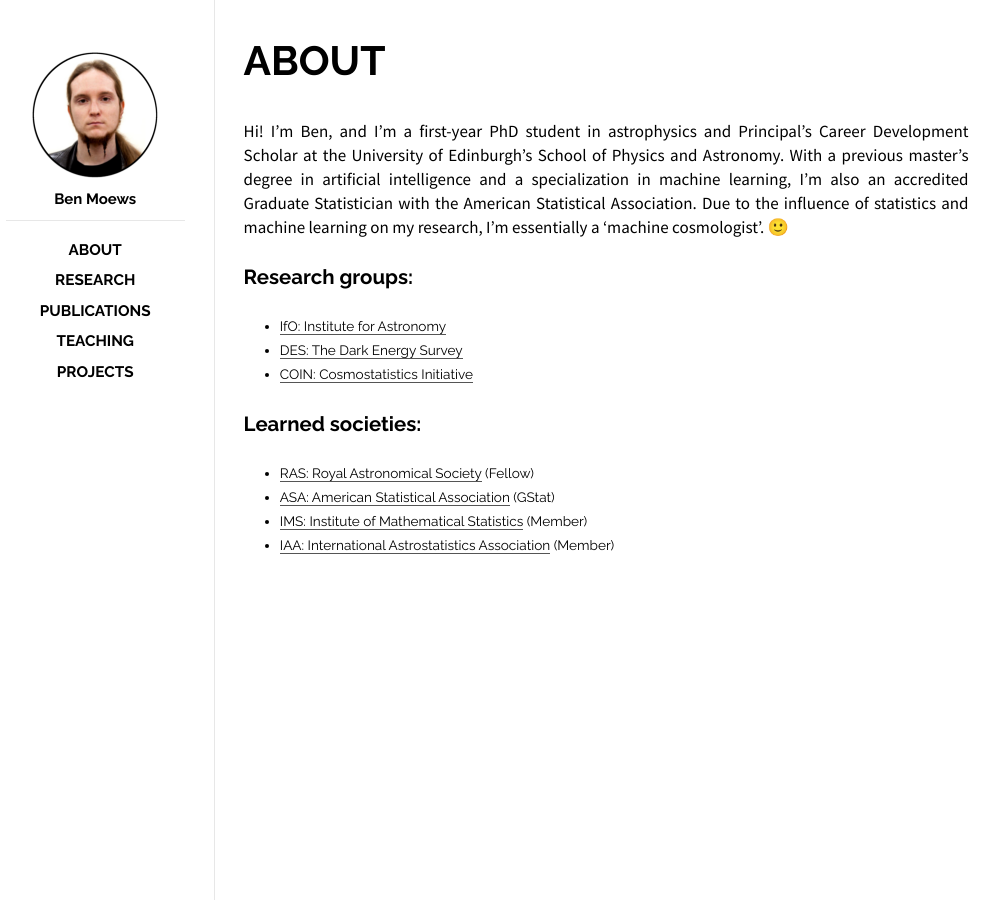
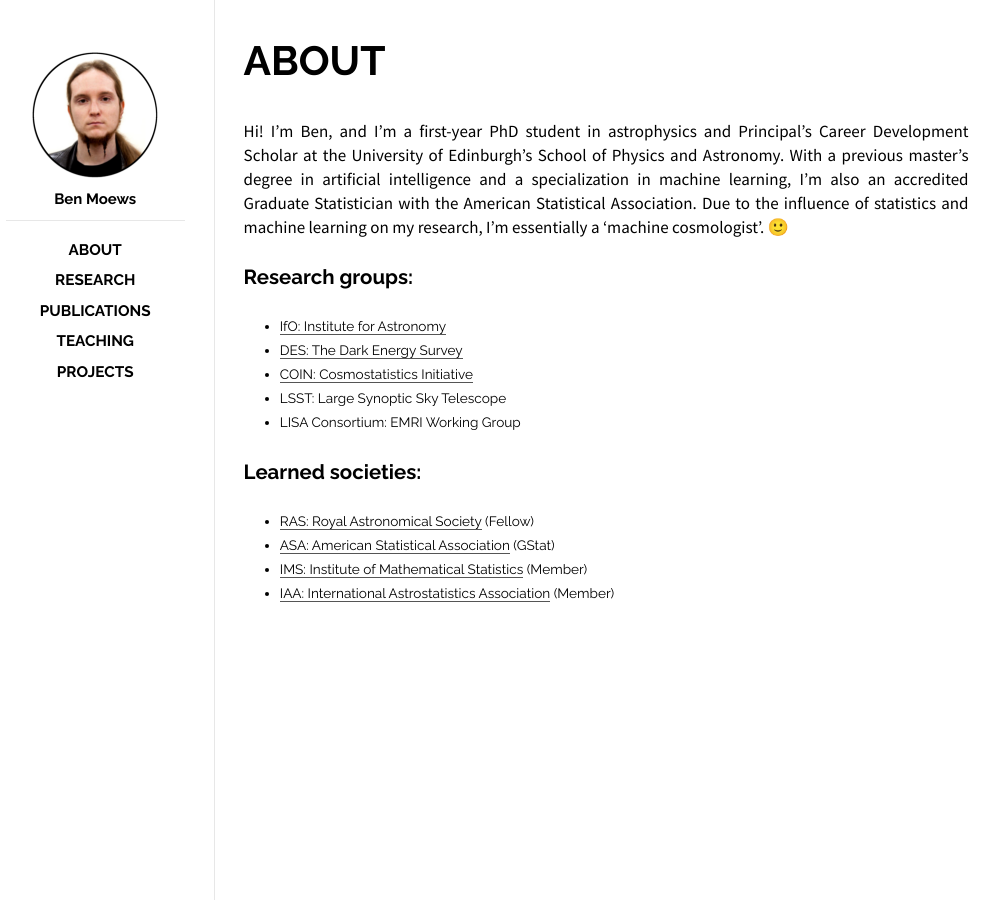
Before and after one commit to moews/moews.github.io, a Jekyll site: the page built from _posts/2017-03-27-about.md, in a window 1280 px wide. Shown: the whole page, without its empty margins (144-1143 px from the left). Built offline with Jekyll 4.4.1, drawn with Linux system fonts in a browser that asks for light colours.

Commit message:
Update 2017-03-27-about.md

```diff
--- a/_posts/2017-03-27-about.md
+++ b/_posts/2017-03-27-about.md
@@ -14,6 +14,8 @@ Hi! I'm Ben, and I'm a first-year PhD student in astrophysics and Principal's Ca
 * [IfO: Institute for Astronomy](http://www.roe.ac.uk/ifa/)
 * [DES: The Dark Energy Survey](https://www.darkenergysurvey.org)
 * [COIN: Cosmostatistics Initiative](https://asaip.psu.edu/organizations/iaa/iaa-working-group-of-cosmostatistics)
+* LSST: Large Synoptic Sky Telescope
+* LISA Consortium: EMRI Working Group
 
 ## Learned societies:
 
```
